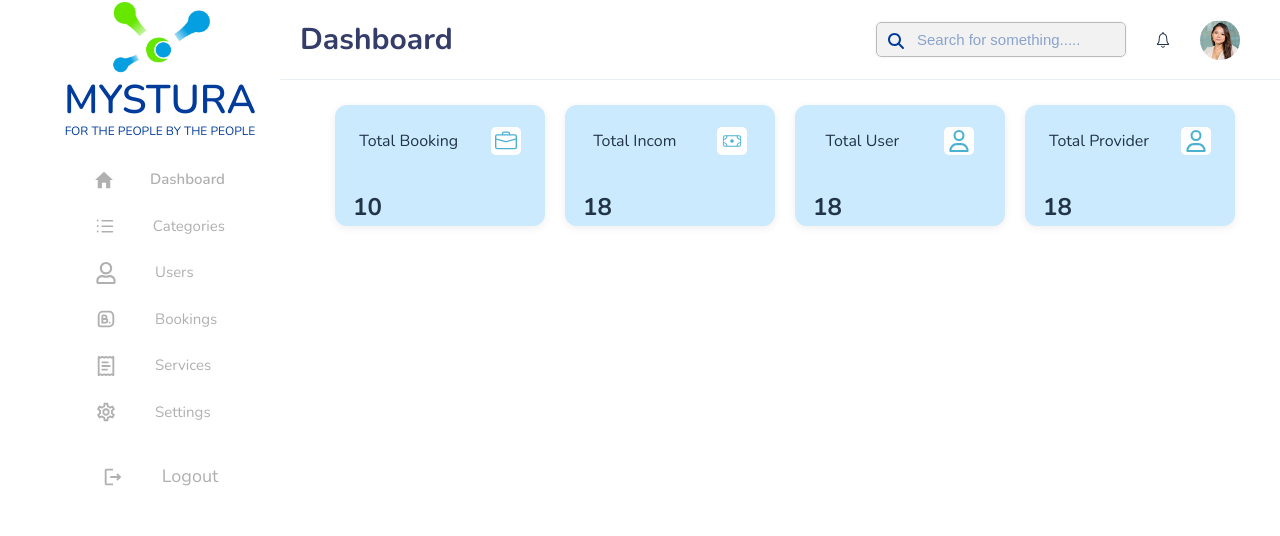
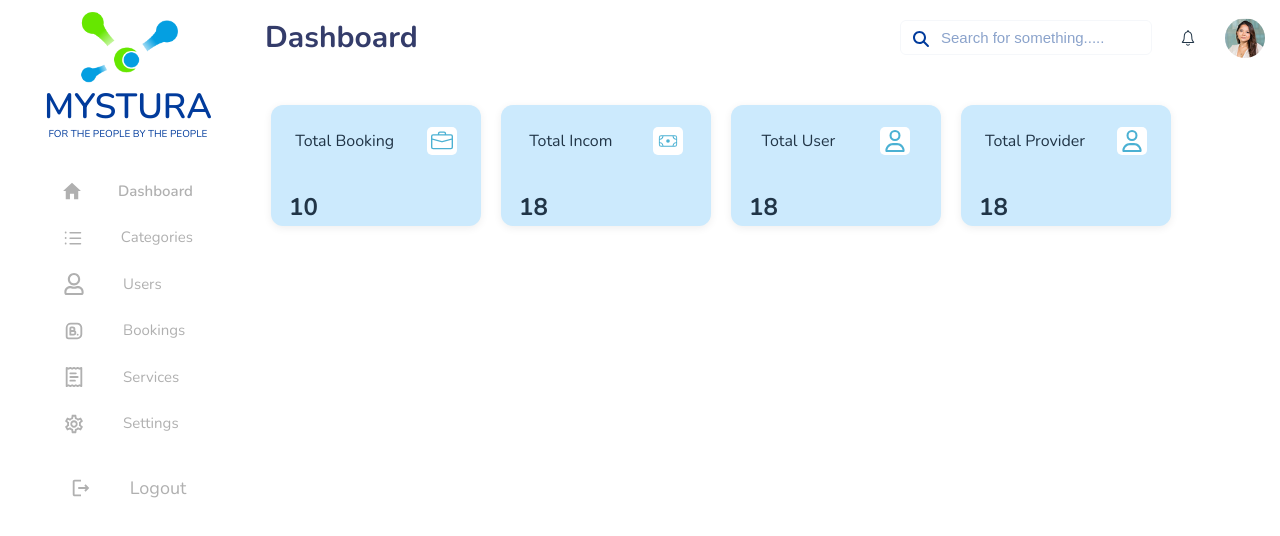
Before and after one commit to Tahanaz0/Mystura, a React (Vite) app: page / in a window 1280 px wide. Both pictures are taken after typing "Sample", "Sample123" into the empty fields and a click on the button "Login". Shown: the top 536 px of the page. Built offline with nearby package versions, Linux system fonts and the light colour scheme.

Commit message:
'header'

```diff
--- a/src/component/Header/header.css
+++ b/src/component/Header/header.css
@@ -1,7 +1,9 @@
 .menu-icon {
-  display: none;
+  display: inline-block;
   position: relative;
   z-index: 3000;
+  font-size: 28px;
+  cursor: pointer;
 }
 
 @media screen and (max-width: 768px) {
@@ -111,20 +113,36 @@
 }
 .header-container {
   z-index: 1000;
-  margin-left: 280px;
-  width: 100%;
+  margin-left: 250px; /* sidebar width ke barabar, pehle 280px tha */
+  width: calc(100% - 250px);
   position: fixed;
+  padding: 15px;
 
+}
+
+@media screen and (max-width: 900px) {
+  .header-container {
+    margin-left: 0;
+    width: 100%;
+  }
+}
+
+@media screen and (min-width: 1600px) {
+  .header-container {
+    max-width: 1400px;
+    margin-left: auto;
+    margin-right: auto;
+    left: 0;
+    right: 0;
+  }
 }
 
 .header-inner-container {
   display: flex;
   align-items: center;
   justify-content: space-between;
-  background-color: white;
-  border-bottom: 1px solid #E6EFF5;
-  padding: 20px;
-  height: 80px;
+  flex-wrap: wrap;
+  overflow: visible;
 }
 
 .header-inner-container h2 {
@@ -136,7 +154,22 @@
   display: flex;
   align-items: center;
   gap: 17px;
-  margin-right: 300px;
+  min-width: 0;
+  flex-shrink: 1;
+  max-width: 100%;
+  overflow: visible;
+}
+
+.avator {
+  flex-shrink: 0;
+}
+
+@media screen and (max-width: 900px) {
+  .text {
+    margin-right: 0;
+    max-width: 250px;
+    gap: 10px;
+  }
 }
 
 
@@ -257,12 +290,14 @@
 }
 
 @media screen and (max-width : 400px) {
-  .icon {
-    gap: 10px;
+  .header-inner-container {
+    flex-wrap: nowrap;
+    overflow-x: auto;
   }
-
-  .text input {
-    width: 130px;
+  .text {
+    flex-wrap: nowrap;
+    min-width: 0;
+    overflow-x: auto;
   }
 }
 
@@ -303,7 +338,7 @@
 
 @media (max-width: 425px) {
   .text {
-    flex-direction: column !important;
+    /* flex-direction: column !important; */
     align-items: stretch !important;
     gap: 0 !important;
   }
@@ -334,8 +369,28 @@
 .icon {
   display: flex;
   align-items: center;
-  gap: 20px;
-  height: 100%;
+  flex-direction: row;
+  gap: 12px;
+}
+.menu-icon {
+  display: none;
+}
+@media (max-width: 900px) {
+  .menu-icon {
+    display: inline-block;
+    font-size: 28px;
+    cursor: pointer;
+  }
+}
+.icon h2 {
+  margin: 0;
+  font-size: 30px;
+  color: #343C6A;
+}
+@media (max-width: 900px) {
+  .icon h2 {
+    font-size: 22px;
+  }
 }
 
 @media screen and (max-width: 768px) {
@@ -356,3 +411,33 @@
     font-size: 12px !important;
   }
 }
+@media (max-width: 400px) {
+  .search-wrapper {
+    margin-left: 8px;
+  }
+}
+.search-wrapper, .custom-input, .custom-input:after, .custom-input:before, .search-wrapper:after, .search-wrapper:before {
+  border-bottom: none !important;
+  box-shadow: none !important;
+}
+
+@media (max-width: 400px) {
+  .search-wrapper, .custom-input, .custom-input:after, .custom-input:before, .search-wrapper:after, .search-wrapper:before {
+    border-bottom: none !important;
+    box-shadow: none !important;
+  }
+}
+
+input[type='text'], .custom-input {
+  border: none !important;
+  border-bottom: none !important;
+  background: none !important;
+  box-shadow: none !important;
+}
+input[type='text']::after, input[type='text']::before, .custom-input::after, .custom-input::before {
+  display: none !important;
+  border: none !important;
+  background: none !important;
+  box-shadow: none !important;
+  content: none !important;
+}
--- a/src/component/sideBar/sideBar.css
+++ b/src/component/sideBar/sideBar.css
@@ -1,5 +1,5 @@
 .side-bar-main-container{
-   width: 25%;
+   width: 20%;
    display: flex;
    flex-direction: column;
    /* align-items: center; */
@@ -11,6 +11,7 @@
     align-items: center;
     justify-content: center;
     color: #013B9C;
+    padding: 10px;
 
     /* margin-top: 20px; */
 }
@@ -20,12 +21,12 @@
     margin: 0;
 }
 .side-bar-heading{
-    font-size: 40px;
+    font-size: 35px;
     font-weight: 600;
     margin: 0;
 }
 .side-bar-pera{
-    font-size: 12px;
+    font-size: 10px;
     margin: 0;
     font-weight: 400;
 }
@@ -171,3 +172,9 @@
     display: none;
   }
 }
+
+@media screen and (max-width: 900px) {
+  .side-bar-main-container {
+    display: none !important;
+  }
+}
```
